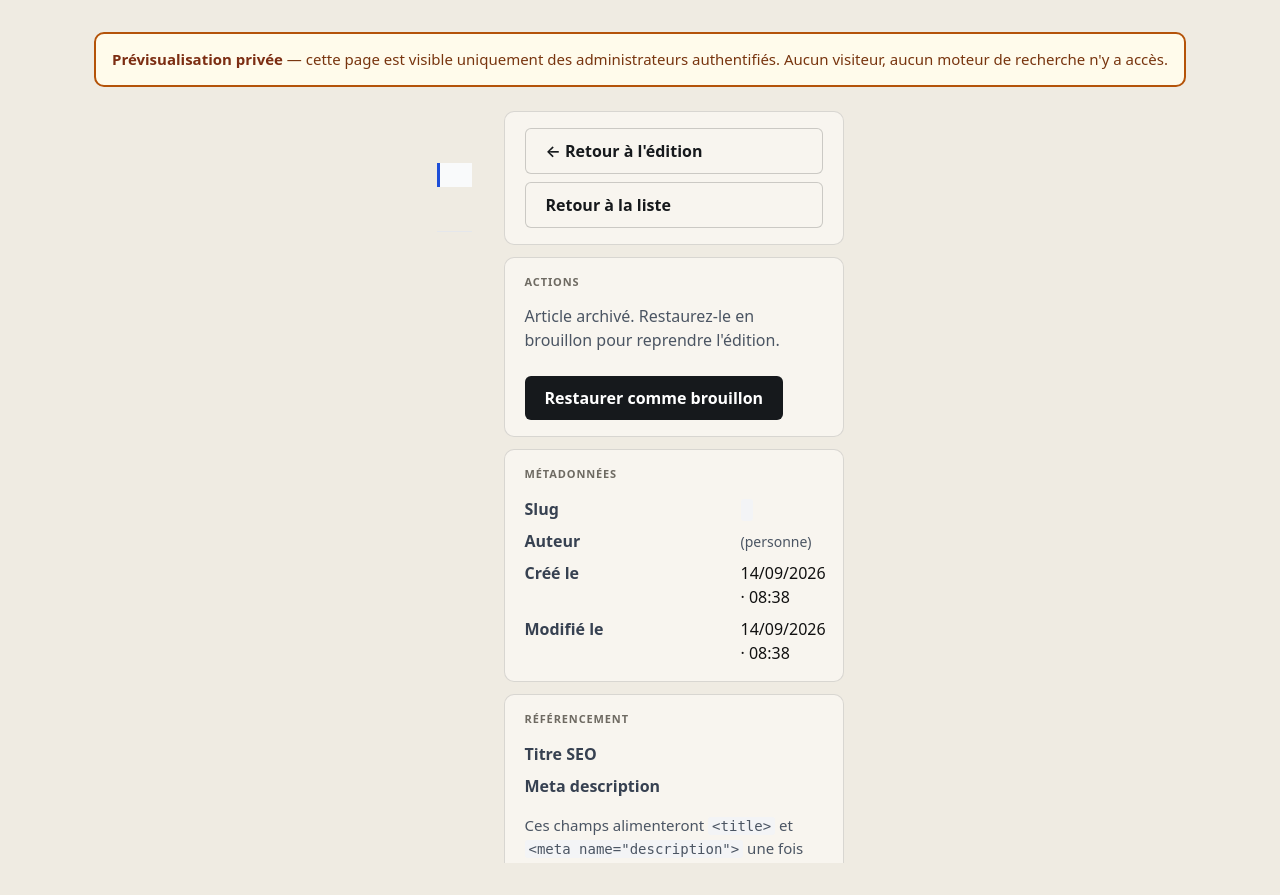
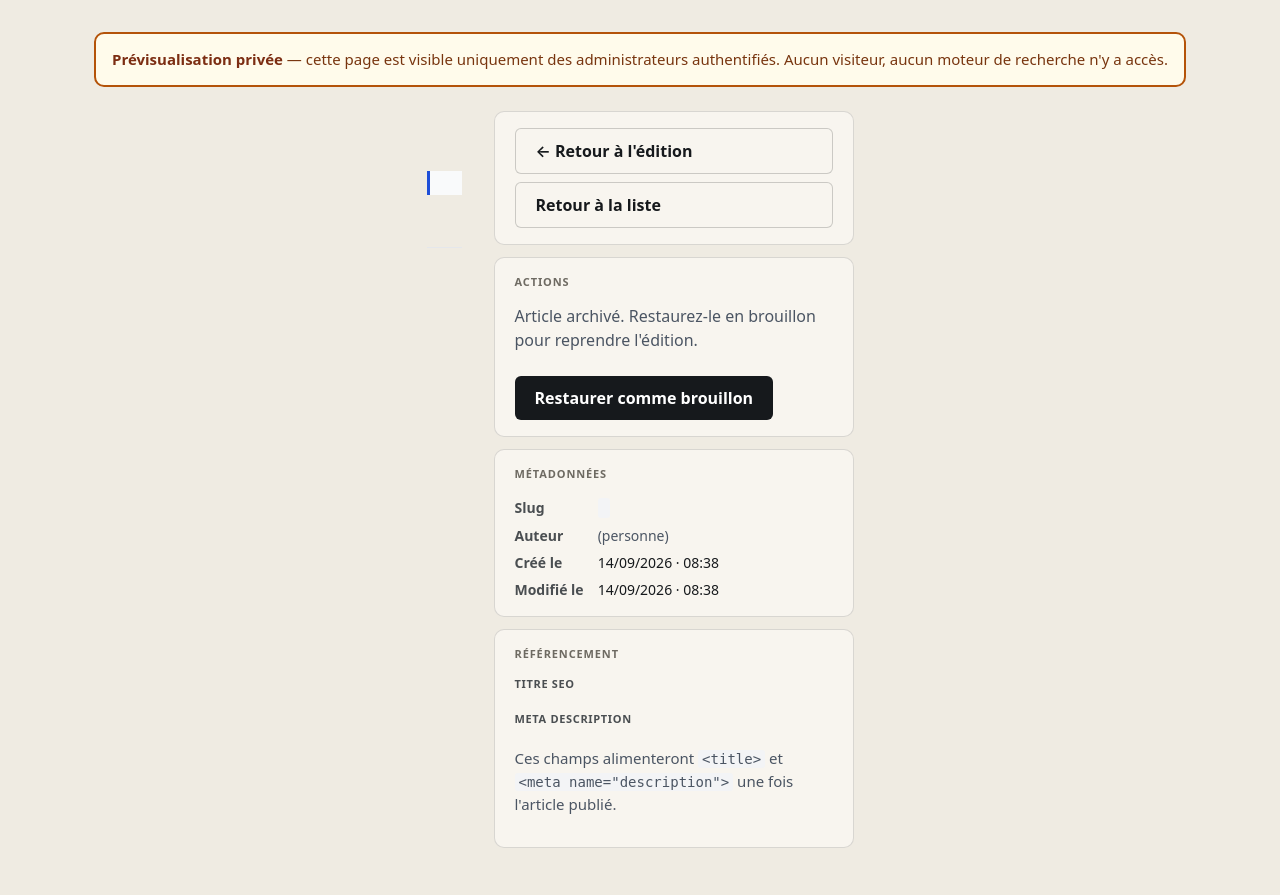
Before and after one commit to Devzair-Officiel/agence, a Symfony app: template apps/api/templates/admin/articles/preview.html.twig in a window 1280 px wide. After the commit the page ends 848 px from the top, so only its background shows below. Run offline with Twig, Linux system fonts and the light colour scheme; the template is opened without the code that fills it, so the values that code supplies are empty; some libraries are stand-ins or nearby versions.

Commit message:
comportement corrigé

```diff
--- a/apps/api/public/admin/assets/admin.css
+++ b/apps/api/public/admin/assets/admin.css
@@ -372,7 +372,8 @@ body {
     padding: 2rem 1.5rem 4rem;
 }
 
-.admin-workspace__inner--wide { max-width: 96rem; }
+.admin-workspace__inner--wide    { max-width: 96rem; }
+.admin-workspace__inner--preview { max-width: 106rem; }
 
 /* ─────────────────────────────────────────────────────────────────────────
    9. Auth wrapper + login (page de connexion)
@@ -948,34 +949,64 @@ button:hover { background: #2a2f36; }
     color: #7c2d12;
 }
 
-.preview-metadata,
+/* Métadonnées courtes : deux colonnes label / valeur */
+.preview-metadata {
+    margin: 0;
+    display: grid;
+    grid-template-columns: max-content 1fr;
+    gap: 0.375rem 0.875rem;
+    align-items: baseline;
+}
+
+.preview-metadata dt {
+    margin-top: 0;
+    color: var(--color-ink-muted);
+    font-size: 0.875rem;
+    font-weight: 600;
+    white-space: nowrap;
+}
+
+.preview-metadata dd {
+    margin: 0;
+    color: var(--color-ink);
+    font-size: 0.875rem;
+}
+
+/* Champs SEO longs : label dessus, valeur pleine largeur du panneau */
 .preview-seo {
     margin: 0;
-    display: grid;
-    grid-template-columns: minmax(12rem, max-content) 1fr;
-    gap: 0.5rem 1.5rem;
-    align-items: baseline;
-}
-
-.preview-metadata dt,
+    display: flex;
+    flex-direction: column;
+}
+
 .preview-seo dt {
+    margin-top: 0.875rem;
+    margin-bottom: 0.25rem;
+    color: var(--color-ink-muted);
+    font-size: 0.6875rem;
+    font-weight: 700;
+    text-transform: uppercase;
+    letter-spacing: 0.06em;
+}
+
+.preview-seo dt:first-child {
     margin-top: 0;
-    color: #374151;
-    font-weight: 600;
-}
-
-.preview-metadata dd,
+}
+
 .preview-seo dd {
     margin: 0;
-    color: #111;
+    color: var(--color-ink);
+    font-size: 0.9375rem;
+    line-height: 1.5;
+    overflow-wrap: break-word;
 }
 
 .preview-metadata code {
-    font-size: 0.9375rem;
+    font-size: 0.875rem;
     background: #f3f4f6;
     padding: 0.125rem 0.375rem;
     border-radius: 3px;
-    word-break: break-all;
+    overflow-wrap: anywhere;
 }
 
 .preview-metadata__hint {
@@ -1025,6 +1056,7 @@ button:hover { background: #2a2f36; }
    directement les descendants — pas de classe injectée dans le rendu
    Markdown pour ne pas polluer le pipeline de conversion. */
 .preview-prose {
+    max-width: min(78ch, 100%);
     color: #111;
     font-size: 1rem;
     line-height: 1.6;
@@ -1144,19 +1176,16 @@ button:hover { background: #2a2f36; }
 }
 
 @media (max-width: 40rem) {
-    .preview-metadata,
-    .preview-seo {
+    .preview-metadata {
         grid-template-columns: 1fr;
         gap: 0.25rem 0;
     }
 
-    .preview-metadata dt,
-    .preview-seo dt {
+    .preview-metadata dt {
         margin-top: 0.75rem;
     }
 
-    .preview-metadata dt:first-child,
-    .preview-seo dt:first-child {
+    .preview-metadata dt:first-child {
         margin-top: 0;
     }
 }
@@ -1265,12 +1294,13 @@ button:hover { background: #2a2f36; }
 
 .hero-image-grid__dims { color: #4b5563; }
 
-.preview-hero-image { margin: 0 0 1.5rem; }
+.preview-hero-image { margin: 0; }
 
 .preview-hero-image img {
     display: block;
-    max-width: 100%;
-    height: auto;
+    width: 100%;
+    aspect-ratio: 16 / 9;
+    object-fit: cover;
     border-radius: var(--radius-md);
     border: 1px solid rgba(22, 25, 28, 0.1);
 }
@@ -2191,9 +2221,9 @@ fieldset.admin-editor-card .admin-editor-card__heading {
     align-items: start;
 }
 
-@media (min-width: 64em) {
+@media (min-width: 80em) {
     .admin-preview-grid {
-        grid-template-columns: minmax(0, 1fr) 340px;
+        grid-template-columns: minmax(0, 1fr) minmax(330px, 360px);
         gap: 2rem;
     }
 }
@@ -2202,7 +2232,7 @@ fieldset.admin-editor-card .admin-editor-card__heading {
     min-width: 0;
     display: flex;
     flex-direction: column;
-    gap: 1.25rem;
+    gap: 1.75rem;
 }
 
 .admin-preview-sidebar {
@@ -2211,7 +2241,7 @@ fieldset.admin-editor-card .admin-editor-card__heading {
     gap: 0.75rem;
 }
 
-@media (min-width: 64em) {
+@media (min-width: 80em) {
     .admin-preview-sidebar {
         position: sticky;
         top: 1.5rem;
@@ -2223,9 +2253,9 @@ fieldset.admin-editor-card .admin-editor-card__heading {
 .admin-preview-header { display: flex; flex-direction: column; gap: 0.5rem; }
 
 .admin-preview-title {
-    font-size: 1.5rem;
+    font-size: clamp(1.5rem, 2.5vw, 2.25rem);
     font-weight: 700;
-    line-height: 1.25;
+    line-height: 1.2;
     margin: 0;
     color: var(--color-ink);
 }
--- a/apps/api/templates/admin/articles/preview.html.twig
+++ b/apps/api/templates/admin/articles/preview.html.twig
@@ -39,6 +39,8 @@
 } -%}
 
 {% block title %}Prévisualisation — {{ preview.title }} — Administration Devzair{% endblock %}
+
+{% block workspace_inner_modifier %}admin-workspace__inner--preview{% endblock %}
 
 {% block body %}
 
```
